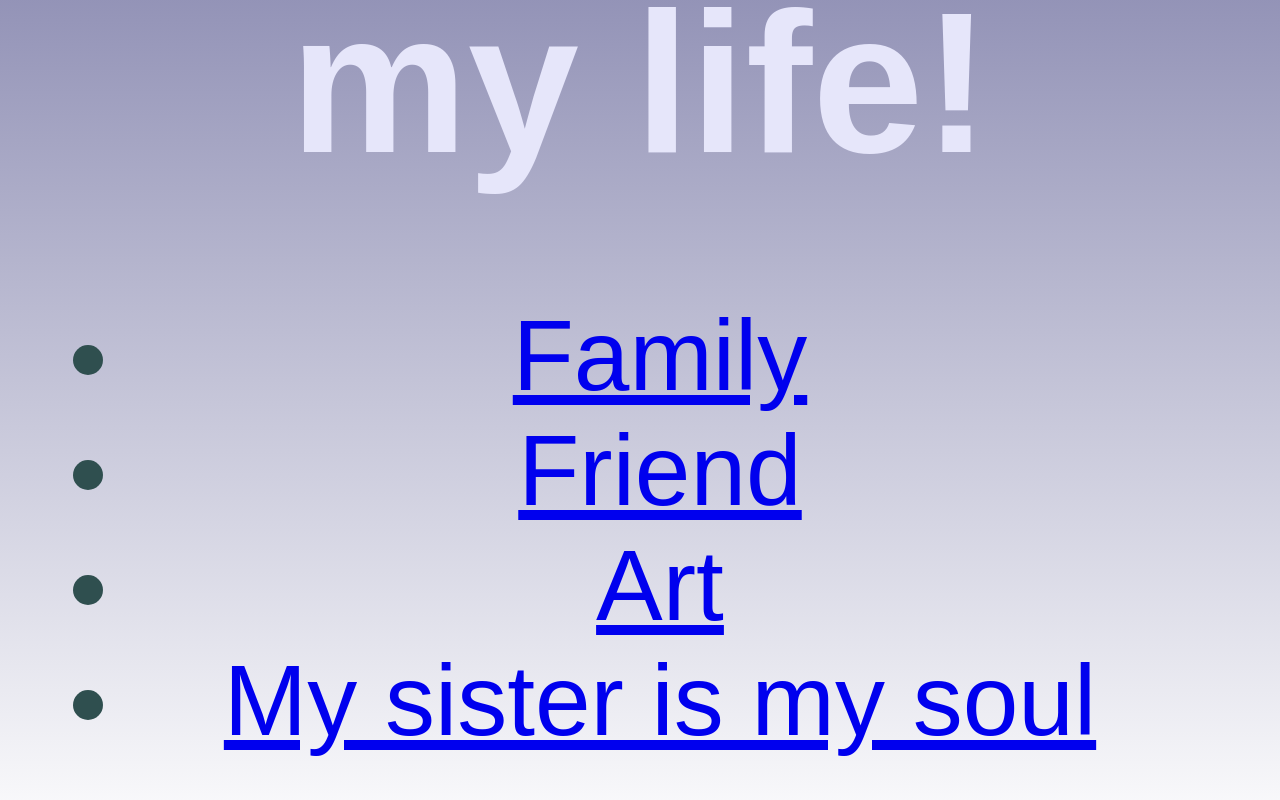
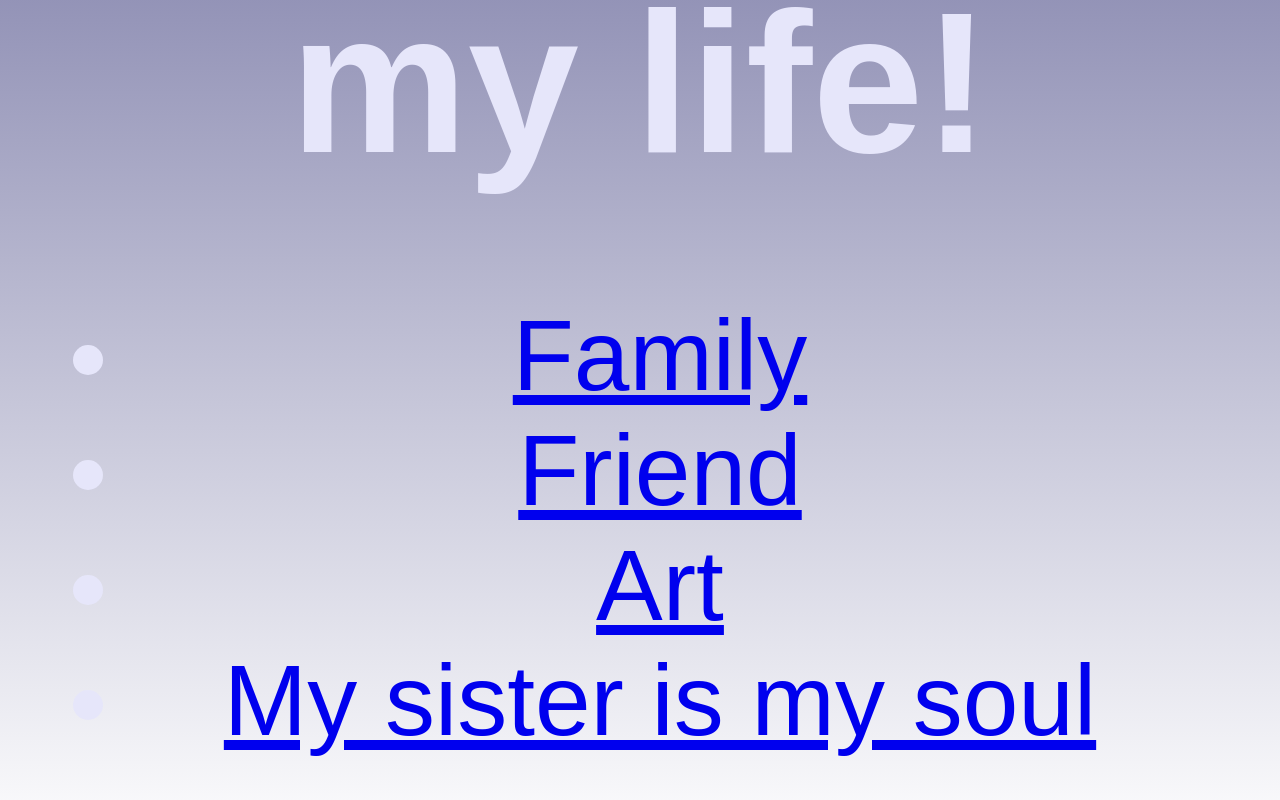
Before and after one commit to vika230798/vika230798.github.io, a plain HTML site: page index.html in a window 1280 px wide. Shown: the part 362-1162 px from the top of the page. Drawn offline with Linux system fonts and the light colour scheme.

Commit message:
Update index.html

```diff
--- a/index.html
+++ b/index.html
@@ -7,7 +7,7 @@
   <link href="style.css" type="text/css" rel="stylesheet">
   <h1 style="color:Lavender;">Story of my life! </h1>
   <nav>
-    <ul style="color:DarkSlateGray">
+    <ul style="color:Lavender">
       <li><a href="My Family.html"> Family</a></li>
       <li><a href="Friend.html">Friend</a></li>
       <li><a href="Art.html">Art</a></li>
```
